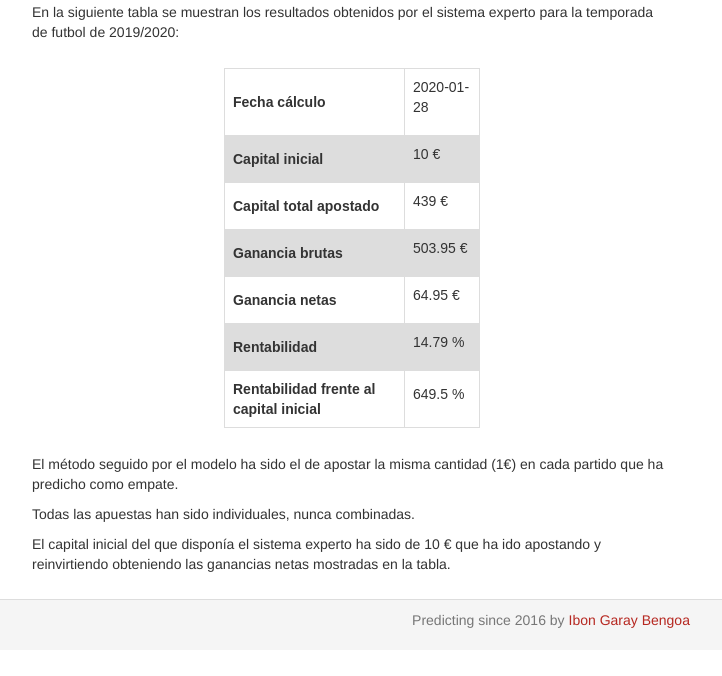
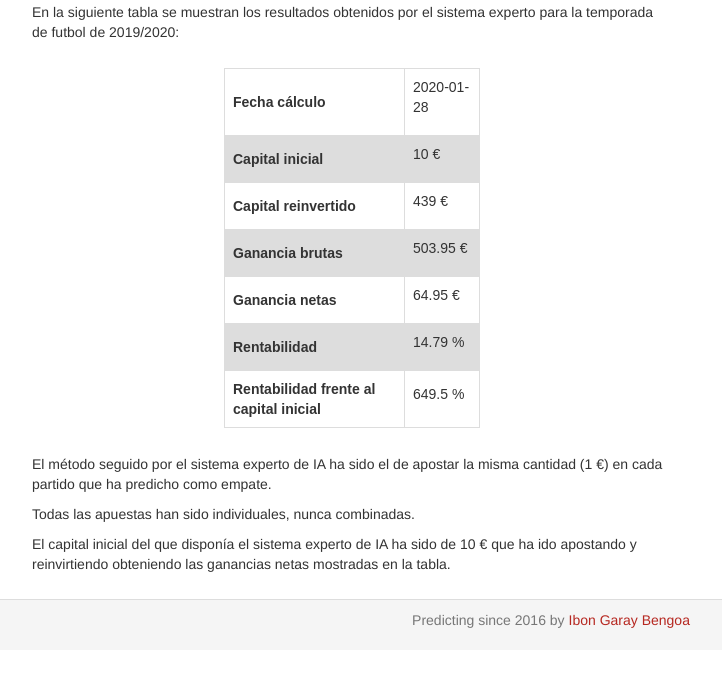
Before and after one commit to AlphaPicks/AlphaPicks, a Django app: page /precision in a window 1280 px wide; the page is wider, and only the part inside the window is pictured. Shown: the part 180-856 px from the top of that part, without its empty margins (288-1010 px from the left). Run offline with Django 3.2, Linux system fonts and the light colour scheme; data comes from the database, SQL or seed files in the repository; both versions use the stored data as it was after the commit; some libraries are stand-ins or nearby versions.

Commit message:
Checkpoint

```diff
--- a/bets/views.py
+++ b/bets/views.py
@@ -32,7 +32,8 @@ from bets.models import Beneficios
 from bets.models import Predicciones
 
 
-VERSION_MODELO = "E0"
+VERSION_MODELO = "D1"
+CAPITAL_INICIAL_TOTAL_APUESTAS = 10
 
 
 from celery.schedules import crontab
@@ -193,7 +194,7 @@ def beneficiosLanzar(request):
         ganancias_totales = ganancias_totales + ganancias
         ganancias = 0
 
-    p = Beneficios(dia = timezone.now(), capital_inicial = round(capital_inicial_total2, 2), ganancias_brutas = round(ganancias_totales, 2), ganancias_netas = round(ganancias_totales - capital_inicial_total2, 2), porcentaje_beneficio = round(ganancias_totales * 100 / capital_inicial_total2 - 100, 2), porcentaje_beneficio_frente_al_inicial = round(((ganancias_totales - capital_inicial_total2)*100/10),2))
+    p = Beneficios(dia = timezone.now(), capital_inicial = round(capital_inicial_total2, 2), ganancias_brutas = round(ganancias_totales, 2), ganancias_netas = round(ganancias_totales - capital_inicial_total2, 2), porcentaje_beneficio = round(ganancias_totales * 100 / capital_inicial_total2 - 100, 2), porcentaje_beneficio_frente_al_inicial = round(((ganancias_totales - capital_inicial_total2)*100/CAPITAL_INICIAL_TOTAL_APUESTAS),2))
     p.save()
     return render(request, 'home.html')
 
--- a/web_project/templates/precision.html
+++ b/web_project/templates/precision.html
@@ -52,7 +52,7 @@
                 <td><p>10 €</p></td>
               </tr>
               <tr>
-                <th>Capital total apostado</th>
+                <th>Capital reinvertido</th>
                 <td><p style="float: left;" id="showData1"></p></td>
               </tr>
               <tr>
@@ -75,7 +75,9 @@
 
     </section>
     <section style="margin-right: 25%; margin-left: 25%; margin-bottom: 2%;">
-      <p>El método seguido por el modelo ha sido el de apostar la misma cantidad (1€) en cada partido que ha predicho como empate. </p> <p>Todas las apuestas han sido individuales, nunca combinadas.</p> <p>El capital inicial del que disponía el sistema experto ha sido de 10 € que ha ido apostando y reinvirtiendo obteniendo las ganancias netas mostradas en la tabla. </p>
+      <p>El método seguido por el sistema experto de IA ha sido el de apostar la misma cantidad (1 €) en cada partido que ha predicho como empate. </p>
+      <p>Todas las apuestas han sido individuales, nunca combinadas.</p>
+      <p>El capital inicial del que disponía el sistema experto de IA ha sido de 10 € que ha ido apostando y reinvirtiendo obteniendo las ganancias netas mostradas en la tabla. </p>
     </section>
 
 
```
Also changed, not shown: web_project/templates/home.html (+5 -2 lines), db.sqlite3.
